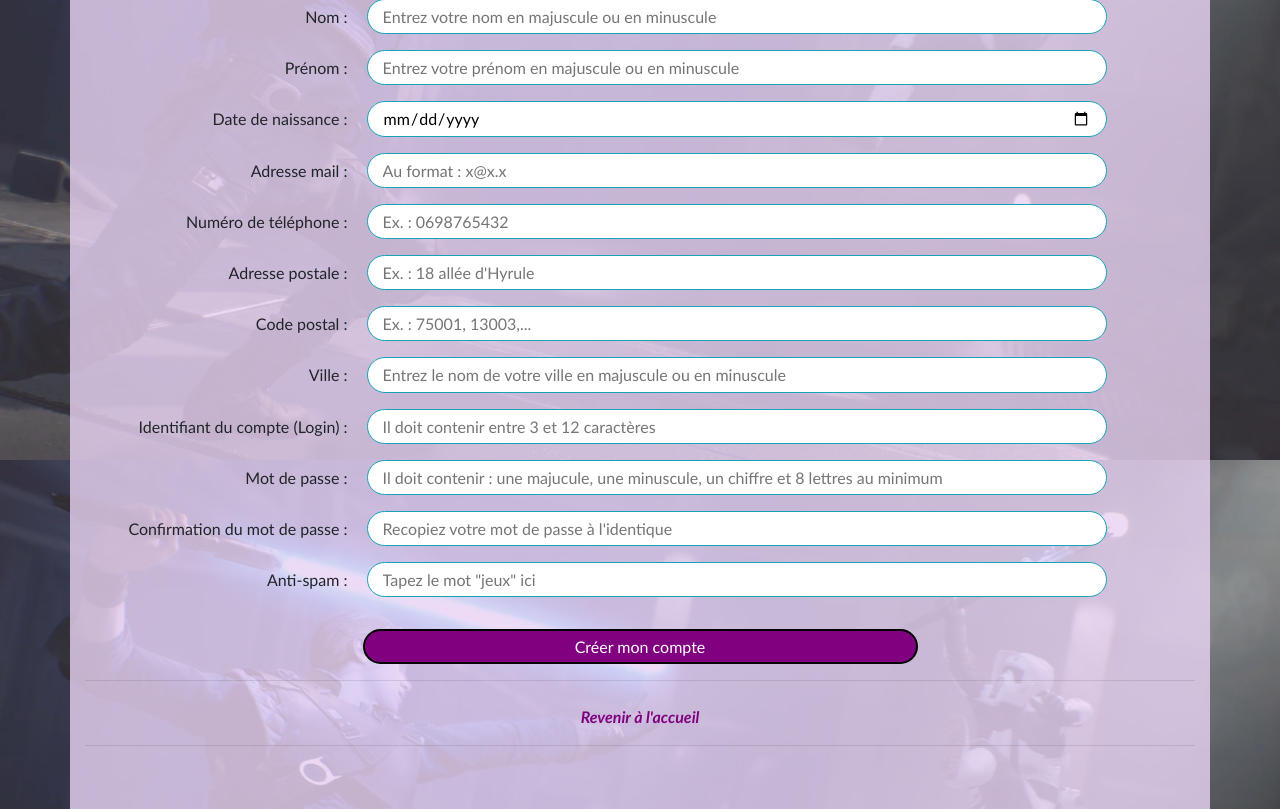
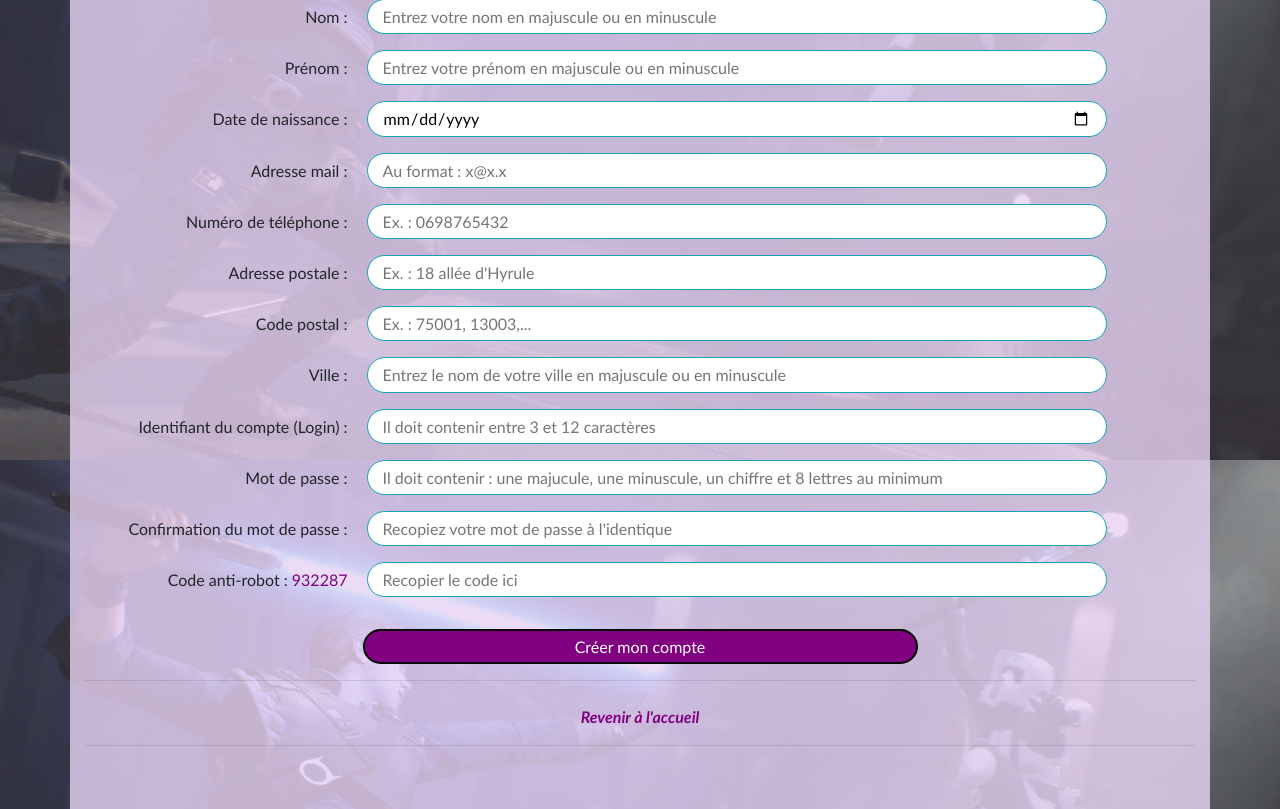
Before and after one commit to Philpof/catalogueACS, a PHP site: page /creation.php in a window 1280 px wide. Shown: the part 340-1149 px from the top of the page. Run offline with PHP 8.4, Linux system fonts and the light colour scheme; data comes from the database, SQL or seed files in the repository; some libraries are stand-ins or nearby versions.

Commit message:
code aléatoire pour creation.php

```diff
--- a/creation.php
+++ b/creation.php
@@ -80,7 +80,7 @@ elseif(!isset($_GET['action']) || $_GET['action'] != "ok"){
           }
         }
       }
-      // Si les deux mdp saisis ne sont pas striictement identique alors le message d'instructions est créé dans la variable "$instructions"
+      // Si les deux mdp saisis ne sont pas strictement identique alors le message d'instructions est créé dans la variable "$instructions"
       else {
         $instructions = "<div class='alert alert-danger mt-5 text-center' role='alert'>Le mot de passe saisi et sa confirmation sont différents.</div>";
       }
@@ -95,6 +95,11 @@ elseif(!isset($_GET['action']) || $_GET['action'] != "ok"){
     $instructions = "<div class='alert alert-info mt-5 text-center' role='alert'>Veuillez compléter les différents champs suivants :</div>";
   }
 }
+
+  $antiRobot1 = rand(1, 100);
+  $antiRobot2 = rand(1, 100);
+  $antiRobot3 = rand(1, 100);
+
 ?>
 
 <!-- Le HTML -->
@@ -144,8 +149,8 @@ elseif(!isset($_GET['action']) || $_GET['action'] != "ok"){
     <label for="mdpBis" class="col-sm-6 col-xl-3 text-xl-right">Confirmation du mot de passe :</label>
     <input type="text" name="mdpBis" value="<?php if (isset($_POST['mdpBis'])) {echo htmlspecialchars($_POST['mdpBis']);} ?>" placeholder="Recopiez votre mot de passe à l'identique" class="col-sm-12 col-xl-8 border border-info mb-3" required>
 
-    <label for="spam" class="col-sm-6 col-xl-3 text-xl-right">Anti-spam :</label>
-    <input type="choose" name="spam" pattern="jeux" placeholder='Tapez le mot "jeux" ici' class="col-sm-12 col-xl-8 col-xl-6 border border-info mb-3" required>
+    <label for="spam" class="col-sm-6 col-xl-3 text-xl-right">Code anti-robot : <span id="robot"><?php echo $antiRobot1 . $antiRobot2 . $antiRobot3?></span></label>
+    <input type="choose" name="spam" pattern="<?php echo $antiRobot1 . $antiRobot2 . $antiRobot3?>" placeholder='Recopier le code ici' class="col-sm-12 col-xl-8 col-xl-6 border border-info mb-3" required>
 
     <input id="boutonEnvoi" type="submit" name="Creer" value="Créer mon compte" class="col-sm-12 offset-xl-3 col-xl-6 mt-3">
 
--- a/style.css
+++ b/style.css
@@ -243,6 +243,10 @@ a:hover {
 }
 
 #loupeInfo:hover {
+  color: purple;
+}
+
+#robot {
   color: purple;
 }
 
```
